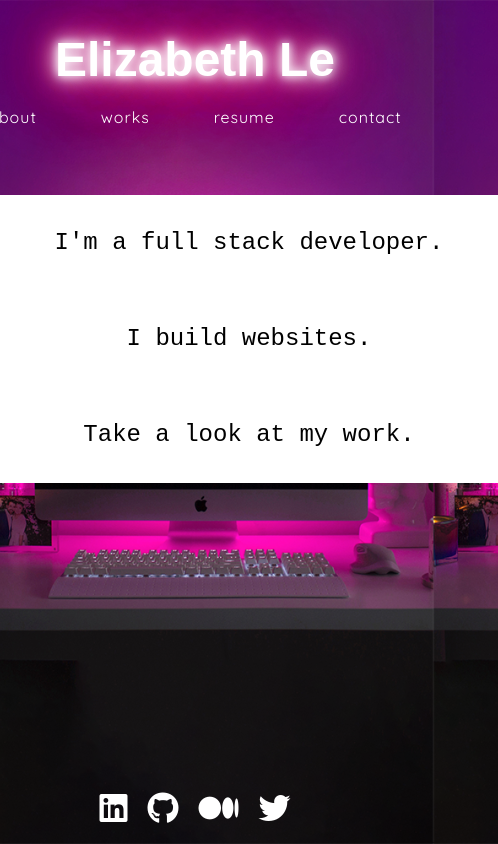
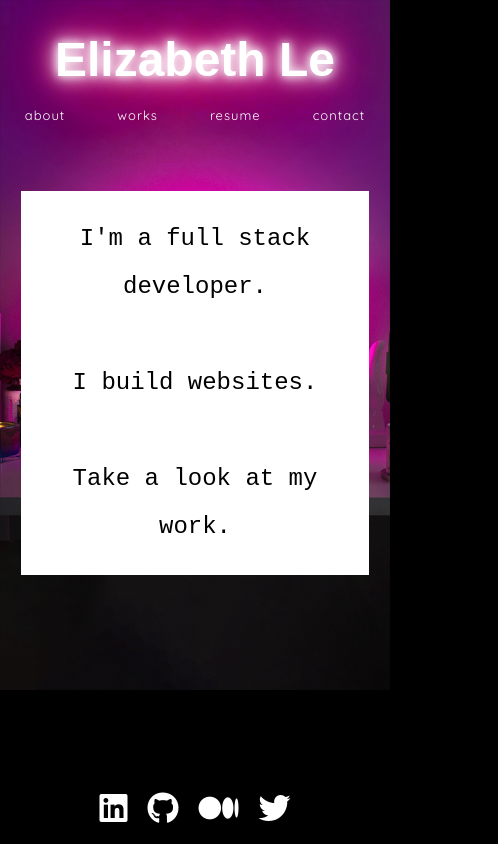
Before and after one commit to elizabethlemk/portfolio_v2, a React (Create React App) app: page / in a window 390 px wide. Shown: the whole page, 498 px wide, since content can reach past the window. Built offline with nearby package versions, Linux system fonts and the light colour scheme; a web font is replaced by a local one.

Commit message:
fixed on mobile

```diff
--- a/src/index.css
+++ b/src/index.css
@@ -245,7 +245,8 @@ h1:not(.logo) {
 }
 @media screen and (min-width: 1640px) {
   .homepage {
-    margin: 8em auto;
+    margin: 4em auto;
+    font-size: 2em;
   }
   .logo {
     font-size: 9rem !important;
@@ -288,17 +289,23 @@ h1:not(.logo) {
 
 @media screen and (max-width: 800px) {
   body {
+    width: 100vw;
     background: url("./assets/responsive.png");
-    background-position: center;
-    background-size: cover;
+    background-position: center top;
+    background-size: 100%;
+    background-repeat: no-repeat;
+    background-color: black;
   }
   .logo {
     font-size: 3rem !important;
   }
   .nav_wrapper li {
-    font-size: medium;
+    font-size: small !important;
   }
   .homepage {
     background-color: white !important;
   }
+  .wrapper {
+    min-width: 300px;
+  }
 }
```
